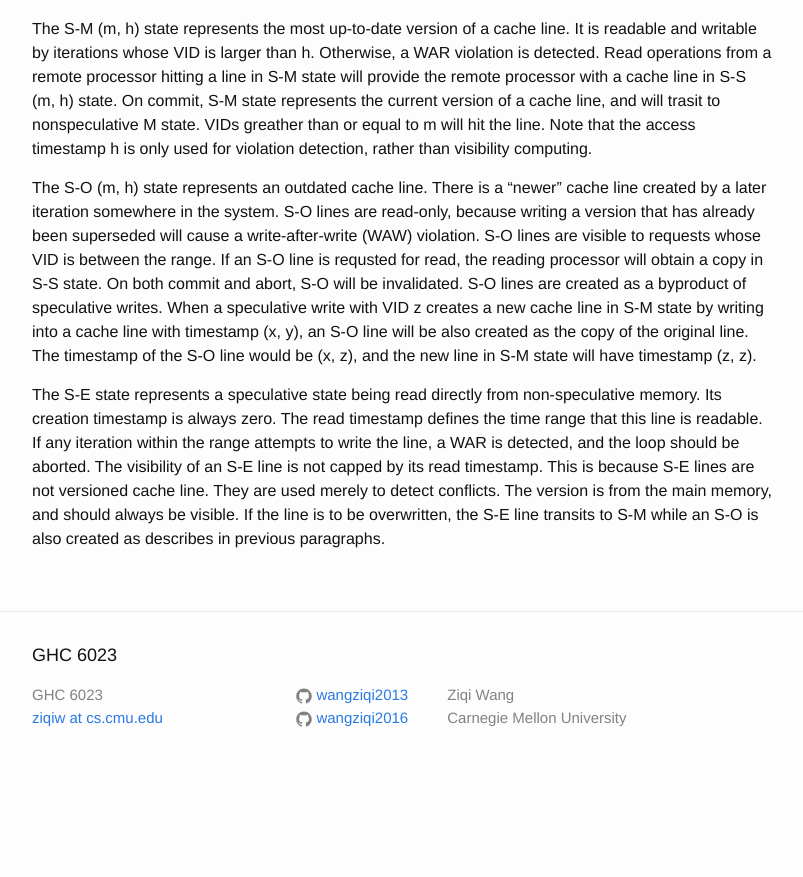
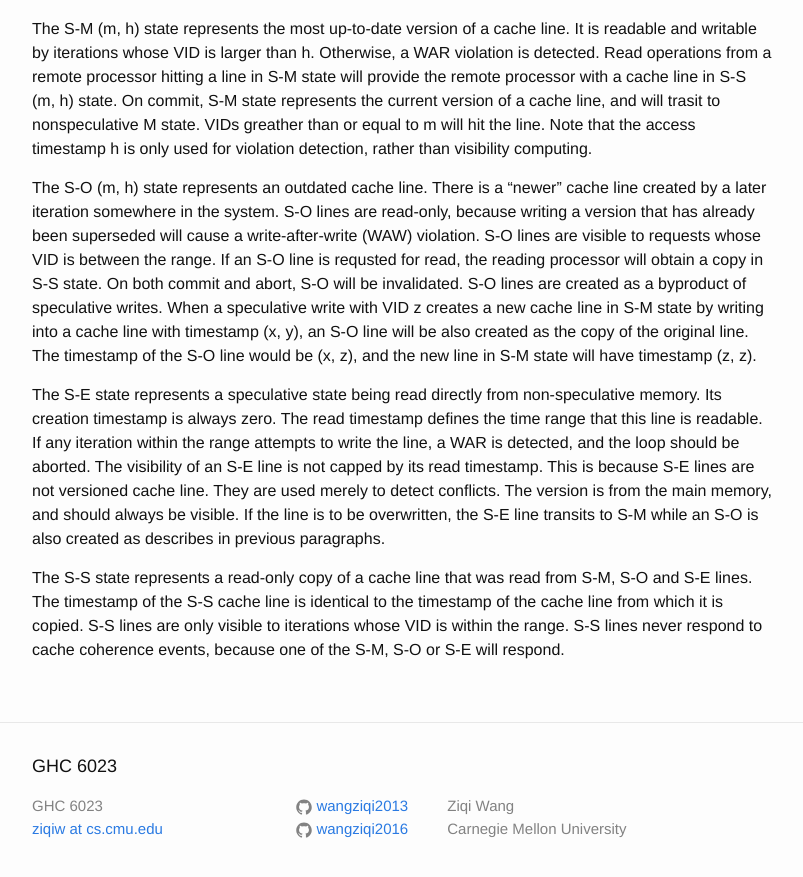
Before and after one commit to wangziqi2013/wangziqi2013.github.io, a Jekyll site: the page built from _posts/2018-06-02-Hardware-Multithreaded-Transactions.markdown, in a window 1280 px wide and 900 px high, scrolled down 1843 px. Shown: the top 877 px of the window, without its empty margins (238-1041 px from the left). Built offline with Jekyll 4.4.1, drawn with Linux system fonts in a browser that asks for light colours; before the commit the page ends 2632 px from its top, so only the background shows below that.

Commit message:
Finish S-S line

```diff
--- a/_posts/2018-06-02-Hardware-Multithreaded-Transactions.markdown
+++ b/_posts/2018-06-02-Hardware-Multithreaded-Transactions.markdown
@@ -88,3 +88,7 @@ a WAR is detected, and the loop should be aborted. The visibility of an S-E line
 S-E lines are not versioned cache line. They are used merely to detect conflicts. The version is from the main memory, and should
 always be visible. If the line is to be overwritten, the S-E line transits to S-M while an S-O is also created as describes in
 previous paragraphs.
+
+The S-S state represents a read-only copy of a cache line that was read from S-M, S-O and S-E lines. The timestamp of the S-S
+cache line is identical to the timestamp of the cache line from which it is copied. S-S lines are only visible to iterations whose
+VID is within the range. S-S lines never respond to cache coherence events, because one of the S-M, S-O or S-E will respond.
```
